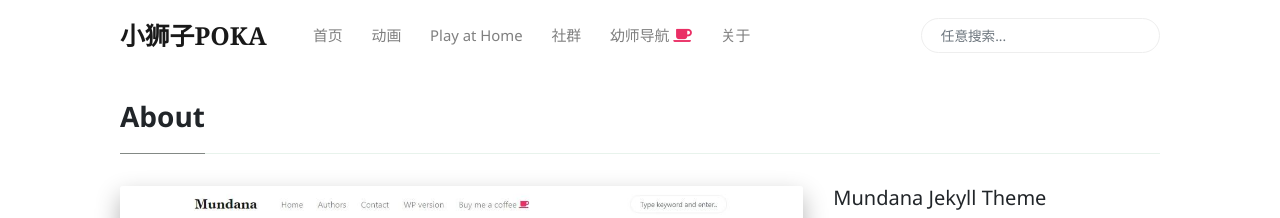
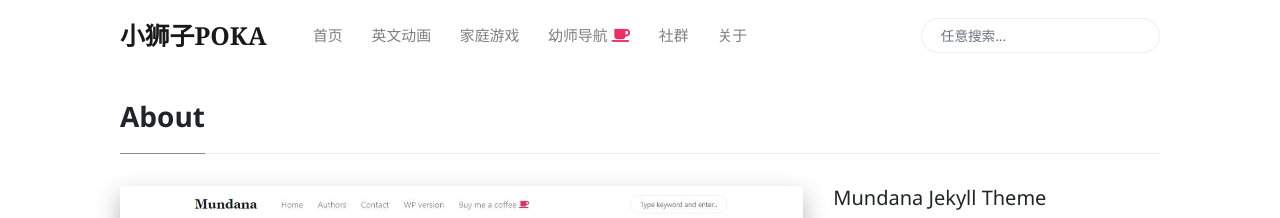
Before and after one commit to funkidsvip/poka.github.io, a Jekyll site: the page built from _pages/about.md, in a window 1280 px wide. Shown: the top 218 px of the page. Built offline with Jekyll 4.4.1, drawn with Linux system fonts in a browser that asks for light colours; nearby versions of some CDN libraries; comment, search, counter and statistics services are not loaded.

Commit message:
Update menu-header.html

```diff
--- a/_includes/menu-header.html
+++ b/_includes/menu-header.html
@@ -4,18 +4,19 @@
     <a class="nav-link" href="{{site.baseurl}}/index.html">首页</a>
 </li>
 <li class="nav-item">
-    <a class="nav-link" href="https://space.bilibili.com/35142354">动画</a>
+    <a class="nav-link" href="https://space.bilibili.com/35142354">英文动画</a>
 </li>
 <li class="nav-item">
-    <a target="_blank" class="nav-link" href="https://kidjr.net/games-at-home.html">Play at Home</a>
-</li>
-<li class="nav-item">
-    <a target="_blank" class="nav-link" href="https://www.wowthemes.net/themes/mundana-ghost/">社群</a>
+    <a target="_blank" class="nav-link" href="https://kidjr.net/games-at-home.html">家庭游戏</a>
 </li>
 <li class="nav-item">
     <a target="_blank" class="nav-link" href="{{site.baseurl}}/youshi.html">幼师导航 <i
             class="fa fa-coffee text-danger"></i></a>
 </li>
 <li class="nav-item">
+    <a target="_blank" class="nav-link" href="https://www.wowthemes.net/themes/mundana-ghost/">社群</a>
+</li>
+
+<li class="nav-item">
     <a class="nav-link" href="{{site.baseurl}}/authors-list.html">关于</a>
 </li>
```
